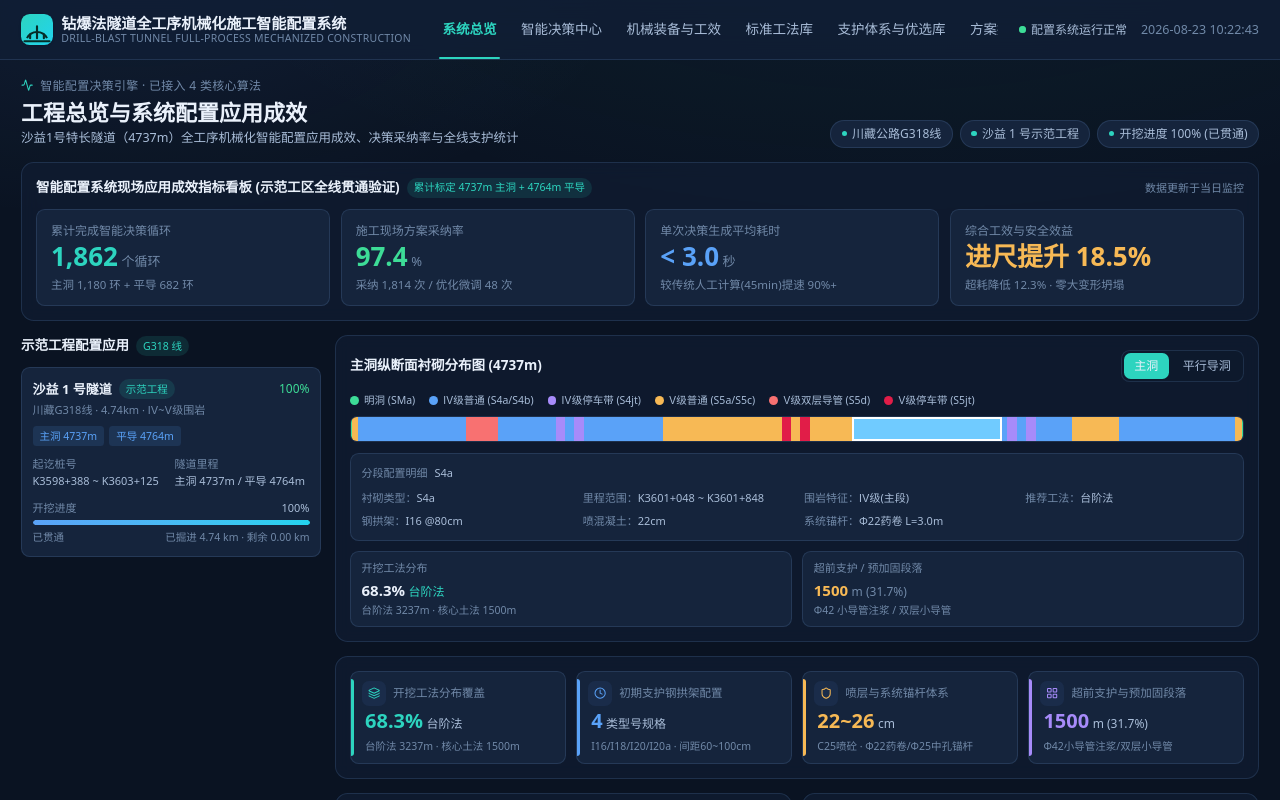
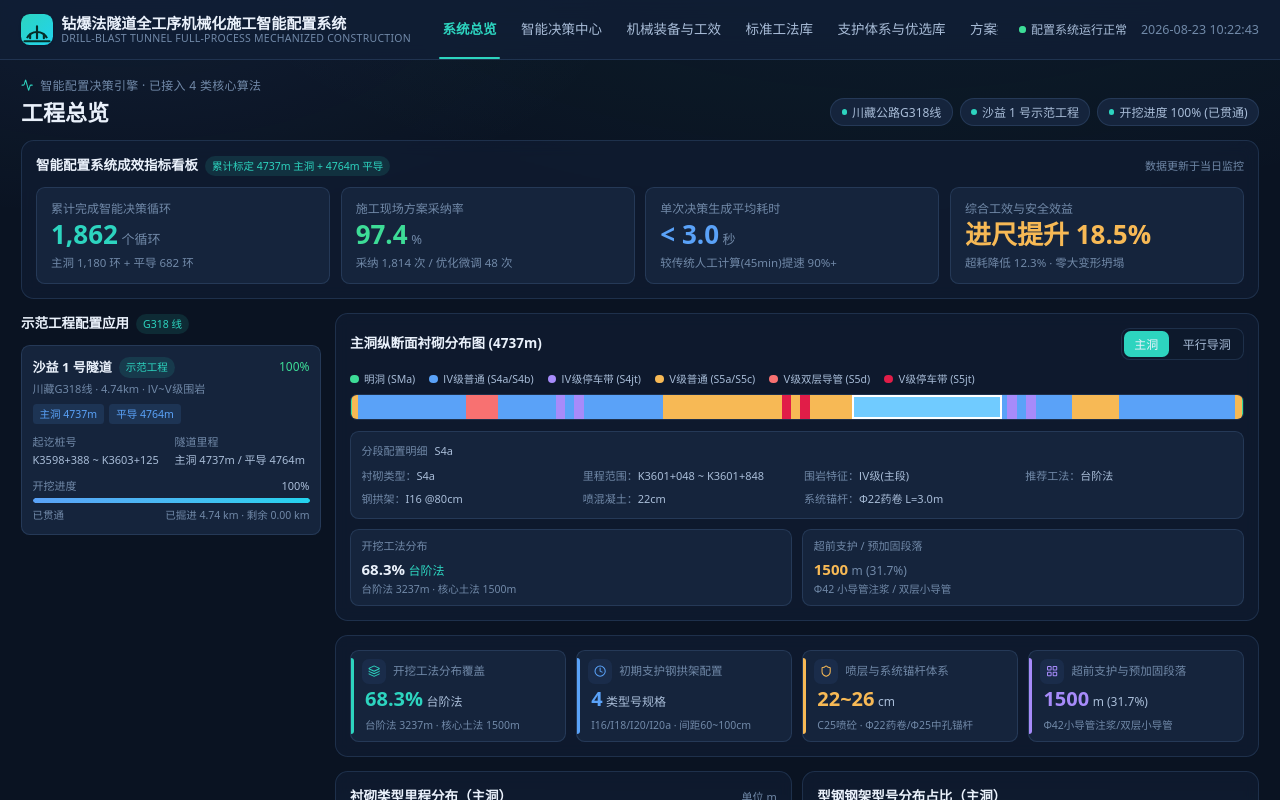
Before and after one commit to bestxu666/-, a Next.js app: page / in a window 1280 px wide. Shown: the top 800 px of the page. Built offline with nearby package versions, Linux system fonts and the light colour scheme.

Commit message:
fix: 系统总览页面标题与模块名调整
Coze-Commit-Type: user
Coze-User-ID: 850371021900424
Coze-Conversation-ID: 12500971

```diff
--- a/src/components/overview/overview-header.tsx
+++ b/src/components/overview/overview-header.tsx
@@ -2,7 +2,7 @@ import { Activity } from 'lucide-react';
 
 interface Props {
   title: string;
-  subtitle: string;
+  subtitle?: string;
   badges: string[];
 }
 
@@ -17,7 +17,7 @@ export function OverviewHeader({ title, subtitle, badges }: Props) {
         <h1 className="text-[20px] font-semibold leading-tight text-ink md:text-[22px]">
           {title}
         </h1>
-        <p className="mt-0.5 text-[12.5px] text-ink-2">{subtitle}</p>
+        {subtitle ? <p className="mt-0.5 text-[12.5px] text-ink-2">{subtitle}</p> : null}
       </div>
 
       <div className="flex flex-wrap items-center gap-2">
--- a/src/data/overview.ts
+++ b/src/data/overview.ts
@@ -73,12 +73,10 @@ const PILOT_SEGS: TunnelSegment[] = [
 
 /** 系统总览聚合数据 */
 export const overviewData: OverviewData = {
-  title: '工程总览与系统配置应用成效',
-  subtitle:
-    '沙益1号特长隧道（4737m）全工序机械化智能配置应用成效、决策采纳率与全线支护统计',
+  title: '工程总览',
   badges: ['川藏公路G318线', '沙益 1 号示范工程', '开挖进度 100% (已贯通)'],
 
-  achievementTitle: '智能配置系统现场应用成效指标看板 (示范工区全线贯通验证)',
+  achievementTitle: '智能配置系统成效指标看板',
   achievementTag: '累计标定 4737m 主洞 + 4764m 平导',
   achievements: [
     {
--- a/src/lib/types.ts
+++ b/src/lib/types.ts
@@ -237,7 +237,7 @@ export interface DecisionMeta {
 /** 系统总览聚合数据体 */
 export interface OverviewData {
   title: string;
-  subtitle: string;
+  subtitle?: string;
   badges: string[];
   achievementTitle: string;
   achievementTag: string;
```
